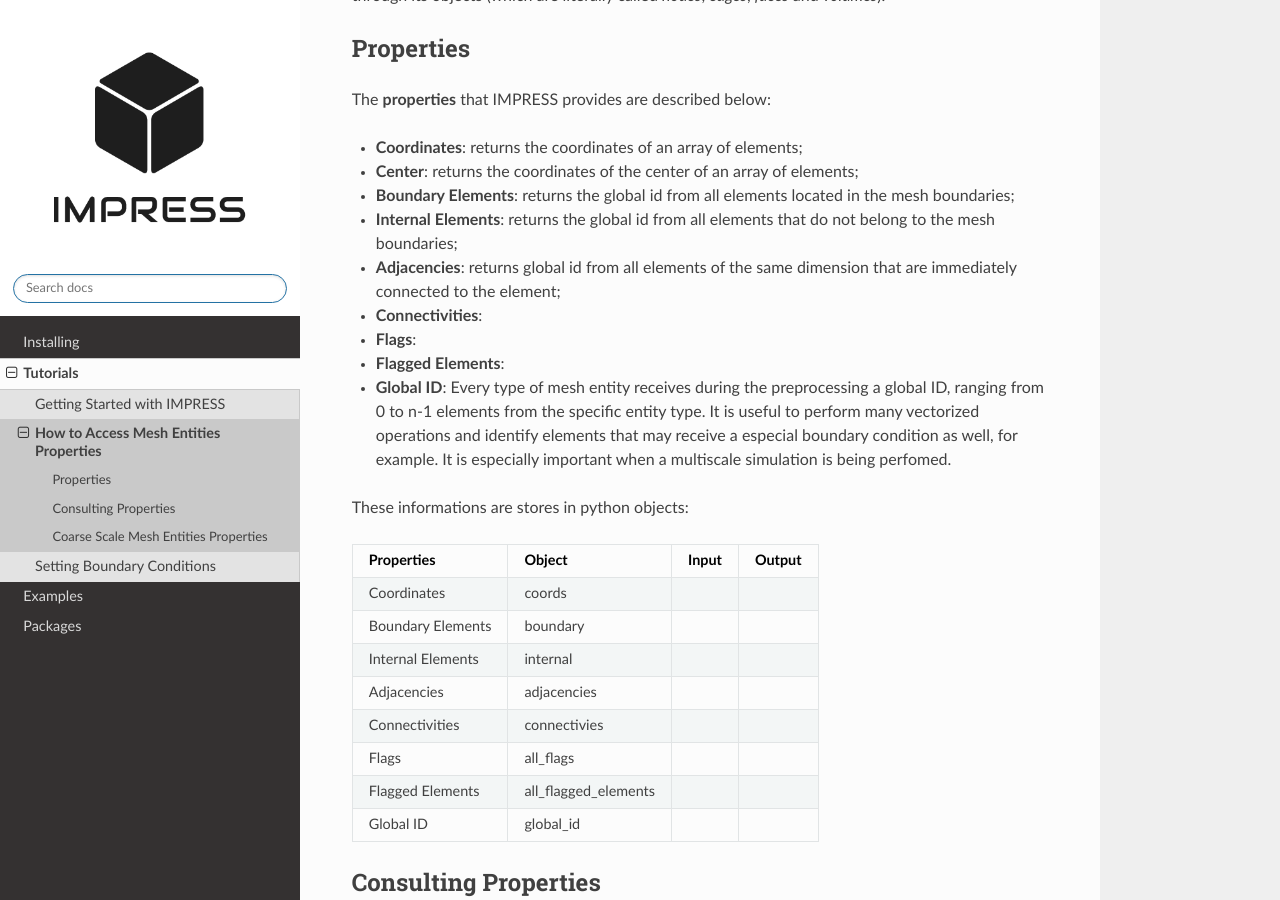
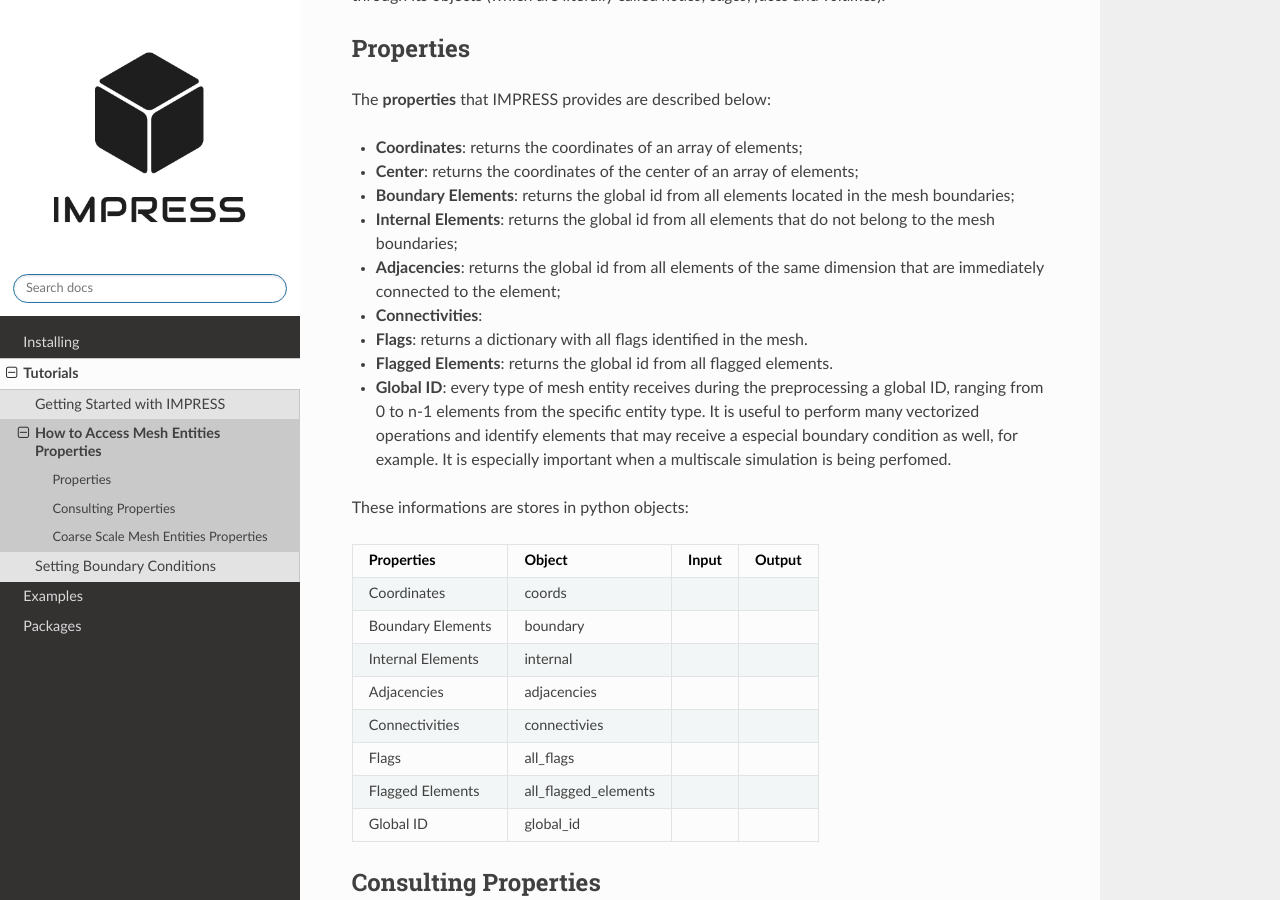
Before and after one commit to padmec-reservoir/impress, a Sphinx documentation site: the page built from docs/tutorials/properties.rst, in a window 1280 px wide and 900 px high, scrolled down 738 px. Built offline with Sphinx 7.4.7 and the Read the Docs theme 2.0.0, drawn with Linux system fonts in a browser that asks for light colours.

```diff
--- a/docs/tutorials/properties.rst
+++ b/docs/tutorials/properties.rst
@@ -23,15 +23,15 @@
 
 * **Internal Elements**: returns the global id from all elements that do not belong to the mesh boundaries;
 
-* **Adjacencies**: returns global id from all elements of the same dimension that are immediately connected to the element;
+* **Adjacencies**: returns the global id from all elements of the same dimension that are immediately connected to the element;
 
 * **Connectivities**:
 
-* **Flags**:
+* **Flags**: returns a dictionary with all flags identified in the mesh.
 
-* **Flagged Elements**:
+* **Flagged Elements**: returns the global id from all flagged elements.
 
-* **Global ID**: Every type of mesh entity receives during the preprocessing a global ID, ranging from 0 to n-1 elements from the specific entity type. It is useful to perform many vectorized operations and identify elements that may receive a especial boundary condition as well, for example. It is especially important when a multiscale simulation is being perfomed.
+* **Global ID**: every type of mesh entity receives during the preprocessing a global ID, ranging from 0 to n-1 elements from the specific entity type. It is useful to perform many vectorized operations and identify elements that may receive a especial boundary condition as well, for example. It is especially important when a multiscale simulation is being perfomed.
 
 These informations are stores in python objects:
 
```
